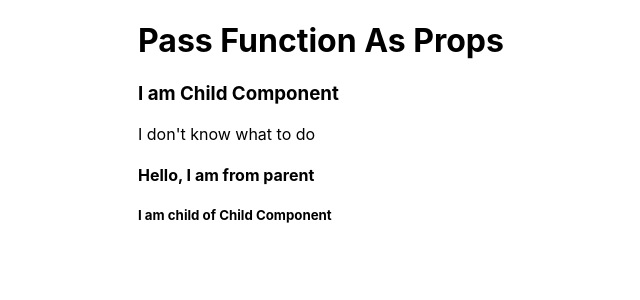
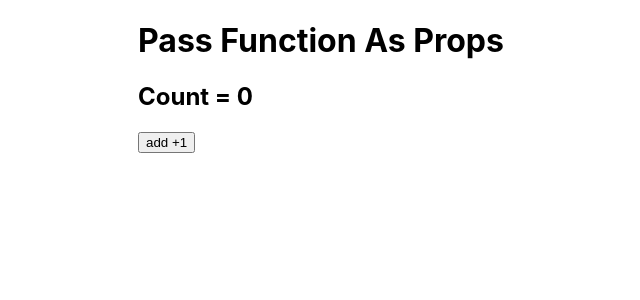
Before and after one commit to ProgrammerShipon/Learning-React, a React (Create React App) app: page / in a window 1280 px wide. Shown: the top 300 px of the page, without its empty margins (252-892 px from the left). Built offline with nearby package versions, Linux system fonts and the light colour scheme.

Commit message:
why Need State

```diff
--- a/src/components/Children-Props.jsx
+++ /dev/null
@@ -1,39 +0,0 @@
-import React, { Component } from "react";
-
-class Child extends Component {
-  render() {
-    this.props.func(this);
-    return <h1> I am Child </h1>;
-  }
-}
-
-const ChildComponent = (props) => (
-  <div>
-    <h3> I am Child Component </h3>
-    <p> I don't know what to do </p>
-    {props.children}
-  </div>
-);
-
-class App extends Component {
-  getContext(context) {
-    console.log(context);
-  }
-
-  render() {
-    // this.getContext(this);
-    return (
-      <div className="App">
-        <h1> Pass Function As Props </h1>
-        {/* <Child func={this.getContext} /> */}
-
-        <ChildComponent>
-          <h4> Hello, I am from parent </h4>
-          <h5> I am child of Child Component </h5>
-        </ChildComponent>
-      </div>
-    );
-  }
-}
-
-export default App;
--- a/src/components/app.jsx
+++ b/src/components/app.jsx
@@ -1,25 +1,27 @@
 import React, { Component } from "react";
 
-class Child extends Component {
+class App extends Component {
+  // constructor(props) {
+  //   super(props);
+  //   this.count = 5;
+  // }
+  count = 0;
 
   render() {
-    this.props.func(this);
-    return <h1> I am Child </h1>
-  }
-}
-
-class App extends Component {
-
-  getContext(context) {
-    console.log(context);
-  }
-
-  render() {
-    this.getContext(this);
+    // console.log(this.count);
     return (
       <div className="App">
         <h1> Pass Function As Props </h1>
-        <Child func={this.getContext} />
+        <h2> Count = {this.count} </h2> {/* to live in the feature */}
+        <button
+          onClick={() => {
+            this.count++;
+            console.log("clicked", this.count);
+          }}
+        >
+          {" "}
+          add +1{" "}
+        </button>
       </div>
     );
   }
--- a/src/index.js
+++ b/src/index.js
@@ -2,14 +2,12 @@ import React from "react";
 import ReactDOM from "react-dom/client";
 import "./index.css";
 import App from "./components/app";
-import Children_Props from "./components/Children-Props"
 import reportWebVitals from "./reportWebVitals";
 
 const root = ReactDOM.createRoot(document.getElementById("root"));
 root.render(
   <React.StrictMode>
-    {/* <App /> */}
-    <Children_Props />
+    <App />
   </React.StrictMode>
 );
 
```
